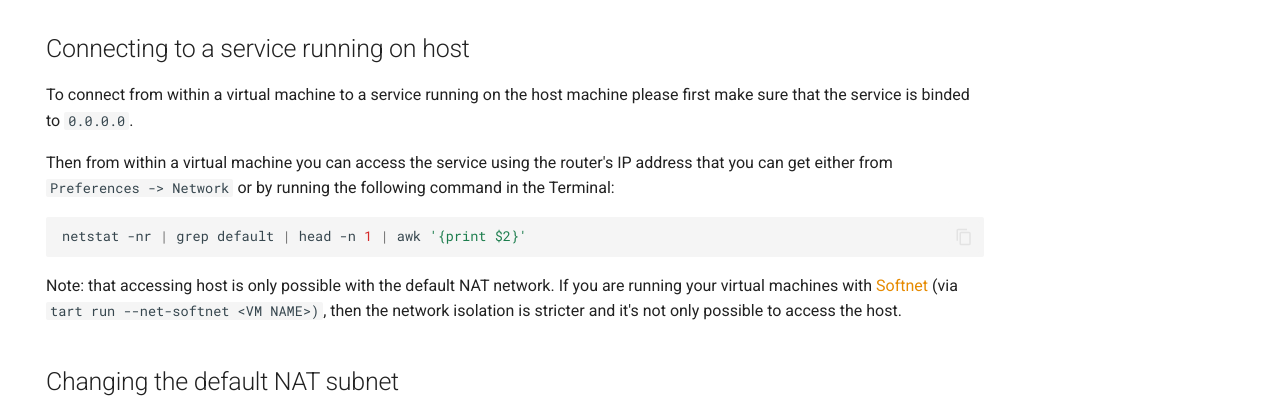
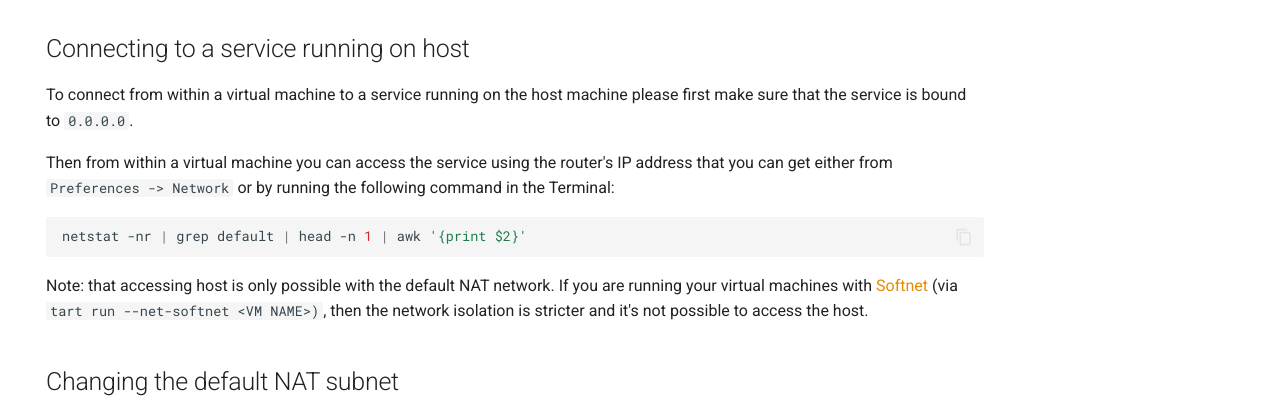
Before and after one commit to cirruslabs/tart, an MkDocs documentation site: the page built from docs/faq.md, in a window 1280 px wide and 900 px high. Shown: the part 439-848 px from the top of the window. Built offline with MkDocs 1.6.1 and Material for MkDocs 9.7.7, drawn with Linux system fonts in a browser that asks for light colours; plug-ins that fetch from the network failed and are left out; comment, search, counter and statistics services are not loaded; some of the changed text lies outside the part shown.

Commit message:
Assorted documentation improvements
Co-authored-by: Chris Pick <chris@chrispick.com>

```diff
--- a/docs/faq.md
+++ b/docs/faq.md
@@ -18,7 +18,7 @@
 ## Connecting to a service running on host
 
 To connect from within a virtual machine to a service running on the host machine
-please first make sure that the service is binded to `0.0.0.0`.
+please first make sure that the service is bound to `0.0.0.0`.
 
 Then from within a virtual machine you can access the service using the router's IP address that you can get either from `Preferences -> Network`
 or by running the following command in the Terminal:
@@ -29,7 +29,7 @@
 
 Note: that accessing host is only possible with the default NAT network. If you are running your virtual machines with
 [Softnet](https://github.com/cirruslabs/softnet) (via `tart run --net-softnet <VM NAME>)`, then the network isolation
-is stricter and it's not only possible to access the host.
+is stricter and it's not possible to access the host.
 
 ## Changing the default NAT subnet
 
```
Also changed, not shown: other parts of docs/faq.md (+1 -1 lines), docs/integrations/vm-management.md (+1 -1 lines).
